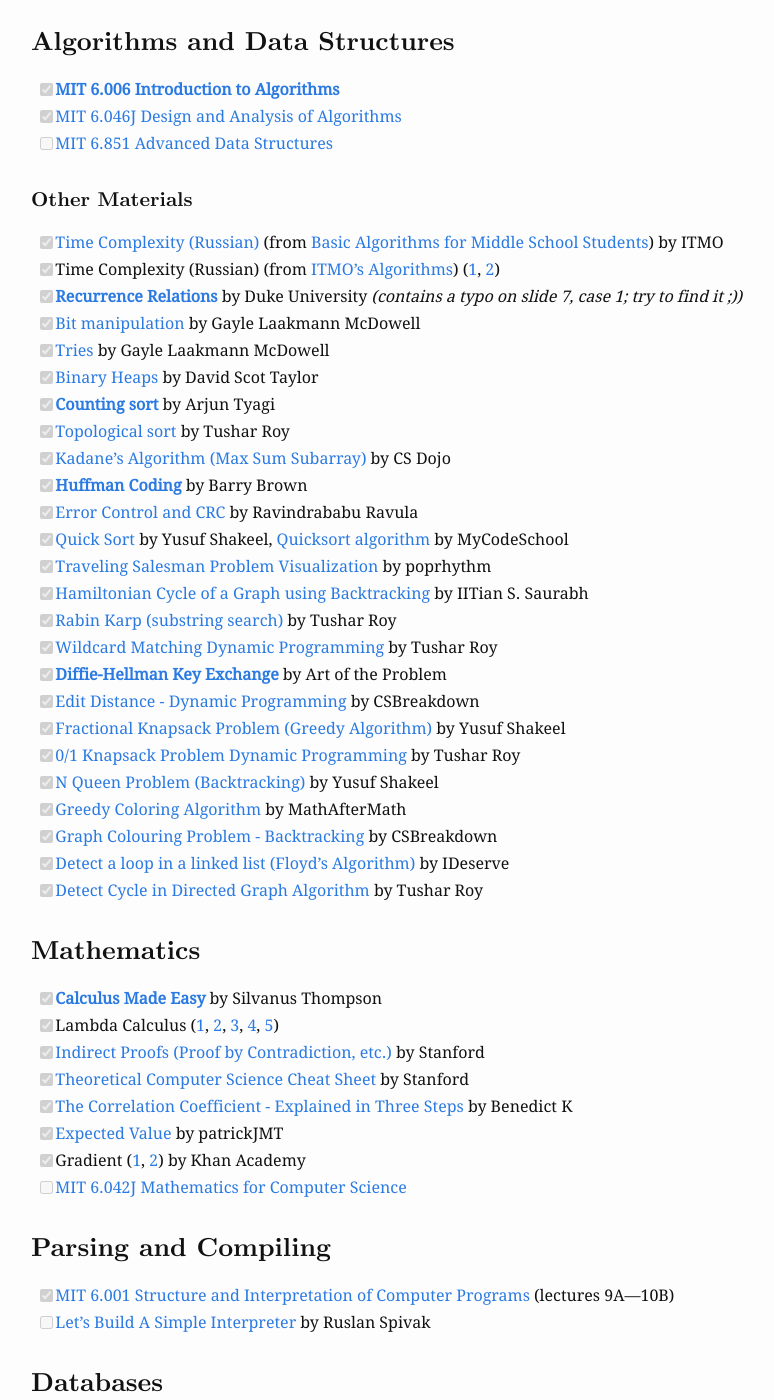
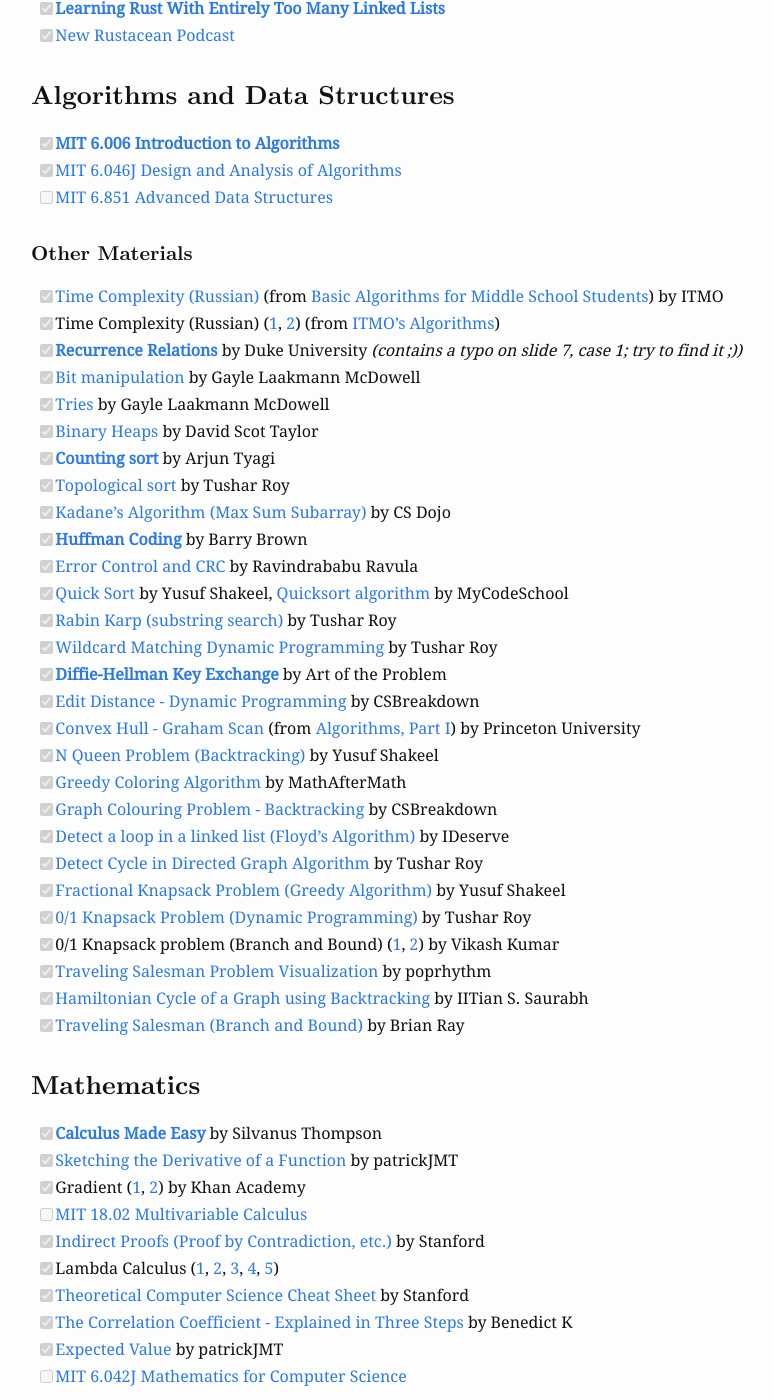
Before and after one commit to alopatindev/alopatindev.github.io, a Jekyll site: the page built from _posts/2016-11-29-self-learning.markdown, in a window 1280 px wide and 1400 px high, scrolled down 928 px. Shown: the whole window, without its empty margins (204-978 px from the left). Built offline with Jekyll 4.4.1, drawn with Linux system fonts in a browser that asks for light colours; comment, search, counter and statistics services are not loaded; some of the changed text lies outside the part shown.

Commit message:
update 2016-11-29-self-learning

```diff
--- a/_posts/2016-11-29-self-learning.markdown
+++ b/_posts/2016-11-29-self-learning.markdown
@@ -18,6 +18,8 @@
 - [x][**Parallel Programming (Russian)**](https://www.youtube.com/playlist?list=PLlb7e2G7aSpQCPeKTcVBHJns_JOxrc_fT) by Evgeny Kalishenko
 - [x][Parallel Programming (JVM, Scala)](https://www.coursera.org/learn/parprog1) by EPFL
 - [x][Rationales Behind C++ Atomics (Russian)](https://www.youtube.com/watch?v=_-3syPxgwqs) by Egor Derevenetc
+- [x][Concurrent Programming with C++11](https://www.youtube.com/playlist?list=PL5jc9xFGsL8E12so1wlMS0r0hTQoJL74M) by Bo Qian
+- [ ][JavaScript Promises](https://www.udacity.com/course/javascript-promises--ud898) by Google
 
 ### Object-Oriented Programming
 - [x][**Design Patterns (Russian)**](https://www.youtube.com/playlist?list=PLmqFxxywkatStbd9hdzVOS1hZa9dc56k4) by Sergey Nemchinsky
@@ -35,7 +37,7 @@
 
 #### Other Materials
 - [x][Time Complexity (Russian)](https://www.youtube.com/watch?v=IsaS0NmgXlg) (from [Basic Algorithms for Middle School Students](https://www.youtube.com/watch?v=npV3mOIZJNc&list=PLDrmKwRSNx7KcHxyf9hSmF3fTLKSwujkM)) by ITMO
-- [x]Time Complexity (Russian) (from [ITMO's Algorithms](https://openedu.ru/course/ITMOUniversity/PADS/)) ([1](http://video-storage.openedu.ru/video/sd/0083/PADS-l3atejl24g.mp4), [2](http://video-storage.openedu.ru/video/sd/0083/PADS-007o20mha9.mp4))
+- [x]Time Complexity (Russian) ([1](http://video-storage.openedu.ru/video/sd/0083/PADS-l3atejl24g.mp4), [2](http://video-storage.openedu.ru/video/sd/0083/PADS-007o20mha9.mp4)) (from [ITMO's Algorithms](https://openedu.ru/course/ITMOUniversity/PADS/))
 - [x][**Recurrence Relations**](https://users.cs.duke.edu/~reif/courses/alglectures/skiena.lectures/lecture3.pdf) by Duke University *(contains a typo on slide 7, case 1; try to find it ;))*
 - [x][Bit manipulation](https://www.youtube.com/watch?v=NLKQEOgBAnw) by Gayle Laakmann McDowell
 - [x][Tries](https://www.youtube.com/watch?v=zIjfhVPRZCg) by Gayle Laakmann McDowell
@@ -46,28 +48,33 @@
 - [x][**Huffman Coding**](https://www.youtube.com/watch?v=ZdooBTdW5bM) by Barry Brown
 - [x][Error Control and CRC](https://www.youtube.com/watch?v=LL2QpP4k_HE) by Ravindrababu Ravula
 - [x][Quick Sort](https://www.youtube.com/watch?v=3OLTJlwyIqQ) by Yusuf Shakeel, [Quicksort algorithm](https://www.youtube.com/watch?v=COk73cpQbFQ) by MyCodeSchool
-- [x][Traveling Salesman Problem Visualization](https://www.youtube.com/watch?v=SC5CX8drAtU) by poprhythm
-- [x][Hamiltonian Cycle of a Graph using Backtracking](https://www.youtube.com/watch?v=naYLw94Qi6U) by IITian S. Saurabh
 - [x][Rabin Karp (substring search)](https://www.youtube.com/watch?v=H4VrKHVG5qI) by Tushar Roy
 - [x][Wildcard Matching Dynamic Programming](https://www.youtube.com/watch?v=3ZDZ-N0EPV0) by Tushar Roy
 - [x][**Diffie-Hellman Key Exchange**](https://www.youtube.com/watch?v=YEBfamv-_do) by Art of the Problem
 - [x][Edit Distance - Dynamic Programming](https://www.youtube.com/watch?v=xFd5P9nyhTw) by CSBreakdown
-- [x][Fractional Knapsack Problem (Greedy Algorithm)](https://www.youtube.com/watch?v=_08myilrxq8) by Yusuf Shakeel
-- [x][0/1 Knapsack Problem Dynamic Programming](https://www.youtube.com/watch?v=8LusJS5-AGo) by Tushar Roy
+- [x][Convex Hull - Graham Scan](https://www.youtube.com/watch?v=0HZaRu5IupM) (from [Algorithms, Part I](https://www.coursera.org/learn/introduction-to-algorithms)) by Princeton University
 - [x][N Queen Problem (Backtracking)](https://www.youtube.com/watch?v=lTPIX2Ywo3U) by Yusuf Shakeel
 - [x][Greedy Coloring Algorithm](https://www.youtube.com/watch?v=vGjsi8NIpSE) by MathAfterMath
 - [x][Graph Colouring Problem - Backtracking](https://www.youtube.com/watch?v=miCYGGrTwFU) by CSBreakdown
 - [x][Detect a loop in a linked list (Floyd's Algorithm)](https://www.youtube.com/watch?v=apIw0Opq5nk) by IDeserve
 - [x][Detect Cycle in Directed Graph Algorithm](https://www.youtube.com/watch?v=rKQaZuoUR4M) by Tushar Roy
+- [x][Fractional Knapsack Problem (Greedy Algorithm)](https://www.youtube.com/watch?v=_08myilrxq8) by Yusuf Shakeel
+- [x][0/1 Knapsack Problem (Dynamic Programming)](https://www.youtube.com/watch?v=8LusJS5-AGo) by Tushar Roy
+- [x]0/1 Knapsack problem (Branch and Bound) ([1](https://www.youtube.com/watch?v=slayHO7gKEQ), [2](https://www.youtube.com/watch?v=qwC7bS_pBMs)) by Vikash Kumar
+- [x][Traveling Salesman Problem Visualization](https://www.youtube.com/watch?v=SC5CX8drAtU) by poprhythm
+- [x][Hamiltonian Cycle of a Graph using Backtracking](https://www.youtube.com/watch?v=naYLw94Qi6U) by IITian S. Saurabh
+- [x][Traveling Salesman (Branch and Bound)](https://www.youtube.com/watch?v=JQW-0d1-Ttw) by Brian Ray
 
 ### Mathematics
 - [x][**Calculus Made Easy**](https://www.amazon.com/Calculus-Made-Easy-Silvanus-Thompson/dp/0312185480) by Silvanus Thompson
+- [x][Sketching the Derivative of a Function](https://www.youtube.com/watch?v=QoTGPUArfTI) by patrickJMT
+- [x]Gradient ([1](https://www.youtube.com/watch?v=tIpKfDc295M), [2](https://www.youtube.com/watch?v=_-02ze7tf08)) by Khan Academy
+- [ ][MIT 18.02 Multivariable Calculus](https://www.youtube.com/watch?v=PxCxlsl_YwY&list=PL4C4C8A7D06566F38)
+- [x][Indirect Proofs (Proof by Contradiction, etc.)](https://web.stanford.edu/class/archive/cs/cs103/cs103.1132/lectures/02/Small02.pdf) by Stanford
 - [x]Lambda Calculus ([1](https://www.youtube.com/watch?v=S_WzF6BHadc), [2](https://www.youtube.com/watch?v=bEnFk_FBi3E), [3](https://www.youtube.com/watch?v=v1IlyzxP6Sg), [4](https://www.youtube.com/watch?v=Mg1pxUKeWCk), [5](https://www.youtube.com/watch?v=3h0-p4SDHig))
-- [x][Indirect Proofs (Proof by Contradiction, etc.)](https://web.stanford.edu/class/archive/cs/cs103/cs103.1132/lectures/02/Small02.pdf) by Stanford
 - [x][Theoretical Computer Science Cheat Sheet](http://web.stanford.edu/~liszt90/acm/cheatsheet.pdf) by Stanford
 - [x][The Correlation Coefficient - Explained in Three Steps](https://www.youtube.com/watch?v=ugd4k3dC_8Y) by Benedict K
 - [x][Expected Value](https://www.youtube.com/watch?v=DAjVAEDil_Q) by patrickJMT
-- [x]Gradient ([1](https://www.youtube.com/watch?v=tIpKfDc295M), [2](https://www.youtube.com/watch?v=_-02ze7tf08)) by Khan Academy
 - [ ][MIT 6.042J Mathematics for Computer Science](https://www.youtube.com/watch?v=L3LMbpZIKhQ&list=PLB7540DEDD482705B)
 
 ### Parsing and Compiling
@@ -78,6 +85,11 @@
 - [x][M101JS: MongoDB for Node.js Developers](https://university.mongodb.com/courses/M101JS/about) by MongoDB University
 - [x][Entity Attribute Value](https://www.youtube.com/watch?v=X5Q9G3pa7I4) by SABZAL
 
+### Scalability
+- [x][CS75 Scalability](https://www.youtube.com/watch?v=-W9F__D3oY4) by Harvard
+- [x][HighLoad++ Junior 2016 (Russian)](https://www.youtube.com/playlist?list=PLH-XmS0lSi_wqiZEPsRCjRsVxWQSasTnP)
+- [ ][HighLoad++ 2016 (Russian)](https://www.youtube.com/playlist?list=PLH-XmS0lSi_yLq2XS2Y1DScY6NPbQj4Dt)
+
 ### Data Analysis
 - [x][Big Data Analysis with Scala and Spark](https://www.coursera.org/learn/big-data-analysys) by EPFL
 - [x][K-means clustering: how it works](https://www.youtube.com/watch?v=_aWzGGNrcic) by Victor Lavrenko
@@ -85,6 +97,7 @@
 - [x][Support Vector Machines (SVM) by Example](https://www.youtube.com/watch?v=5zRmhOUjjGY) by TemelBilisim
 - [x][Gradient Descent - Artificial Intelligence for Robotics](https://www.youtube.com/watch?v=umAeJ7LMCfU) by Udacity
 - [x][Analyzing Data in the Internet of Things](http://www.oreilly.com/data/free/analyzing-data-in-the-internet-of-things.csp) by Alice LaPlante
+- [ ][MIT 6.034 Artificial Intelligence](https://www.youtube.com/watch?v=TjZBTDzGeGg&list=PLUl4u3cNGP63gFHB6xb-kVBiQHYe_4hSi)
 
 ### English
 - [x][Easy Way to Technical Writing](https://stepik.org/course/Easy-way-to-technical-writing-684) by Polina Gantman
```
Also changed, not shown: other parts of _posts/2016-11-29-self-learning.markdown (+1 -2 lines).
